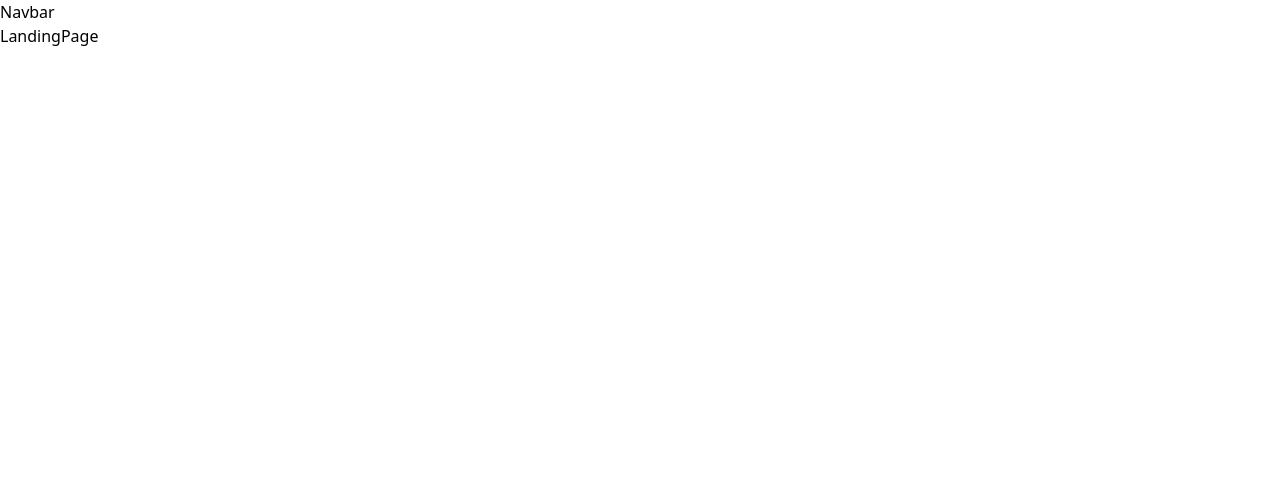
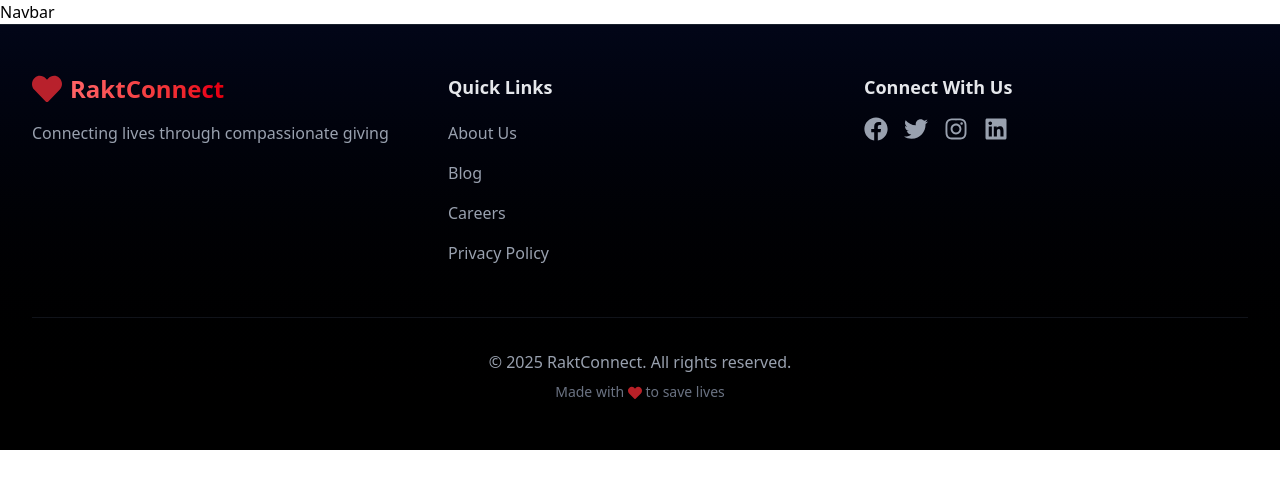
Before and after one commit to adityas1309/RaktConnect, a React (Vite) app in the folder client/: page / in a window 1280 px wide. Shown: the top 488 px of the page. Built offline with nearby package versions, Linux system fonts and the light colour scheme.

Commit message:
connecting footer to landing page

```diff
--- a/client/src/components/Landing/LandingPage.jsx
+++ b/client/src/components/Landing/LandingPage.jsx
@@ -1,8 +1,11 @@
-import React from 'react'
+import React, { useState } from "react";
+import Footer from "./footer";
 
 const LandingPage = () => {
   return (
-    <div>LandingPage</div>
+    <div className="font-sans bg-gray-50">
+      <Footer />
+    </div>
   )
 }
 
```
